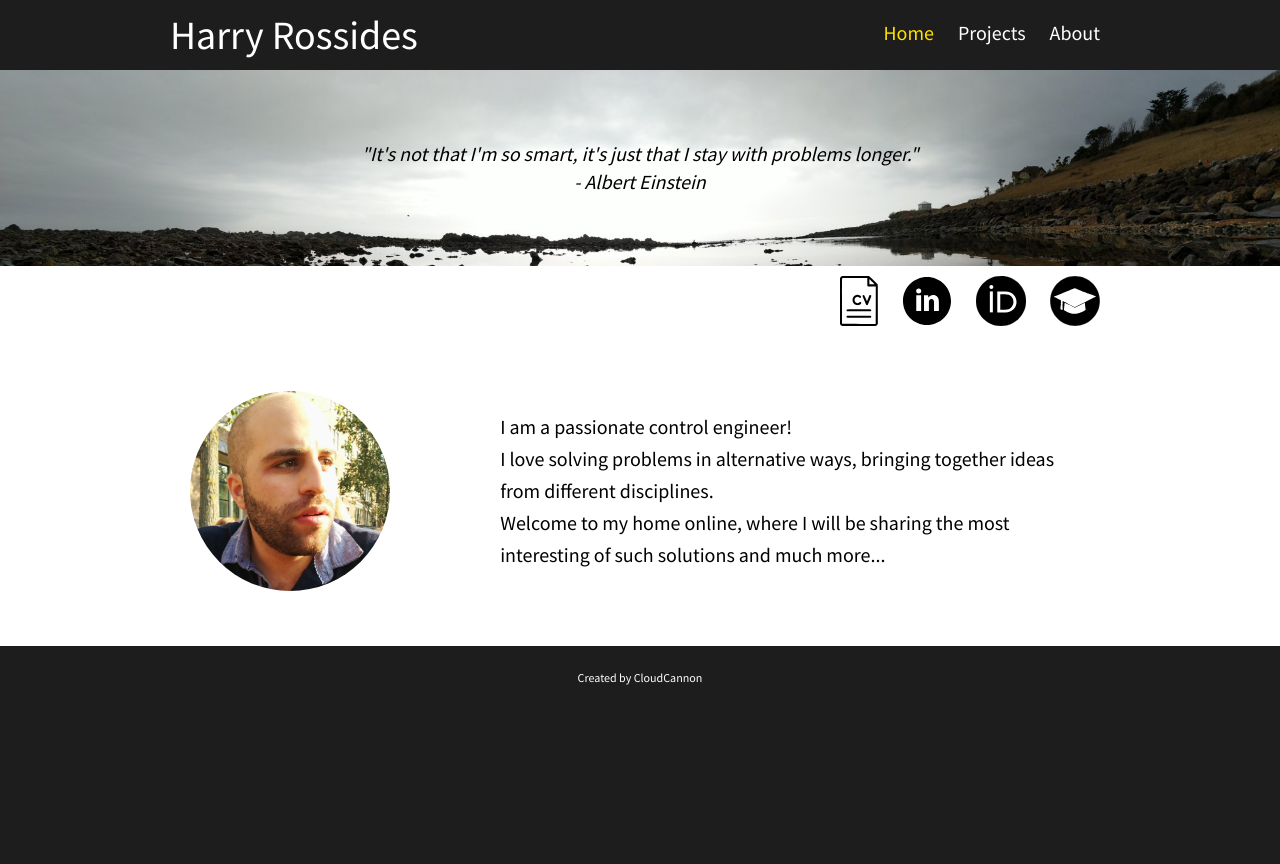
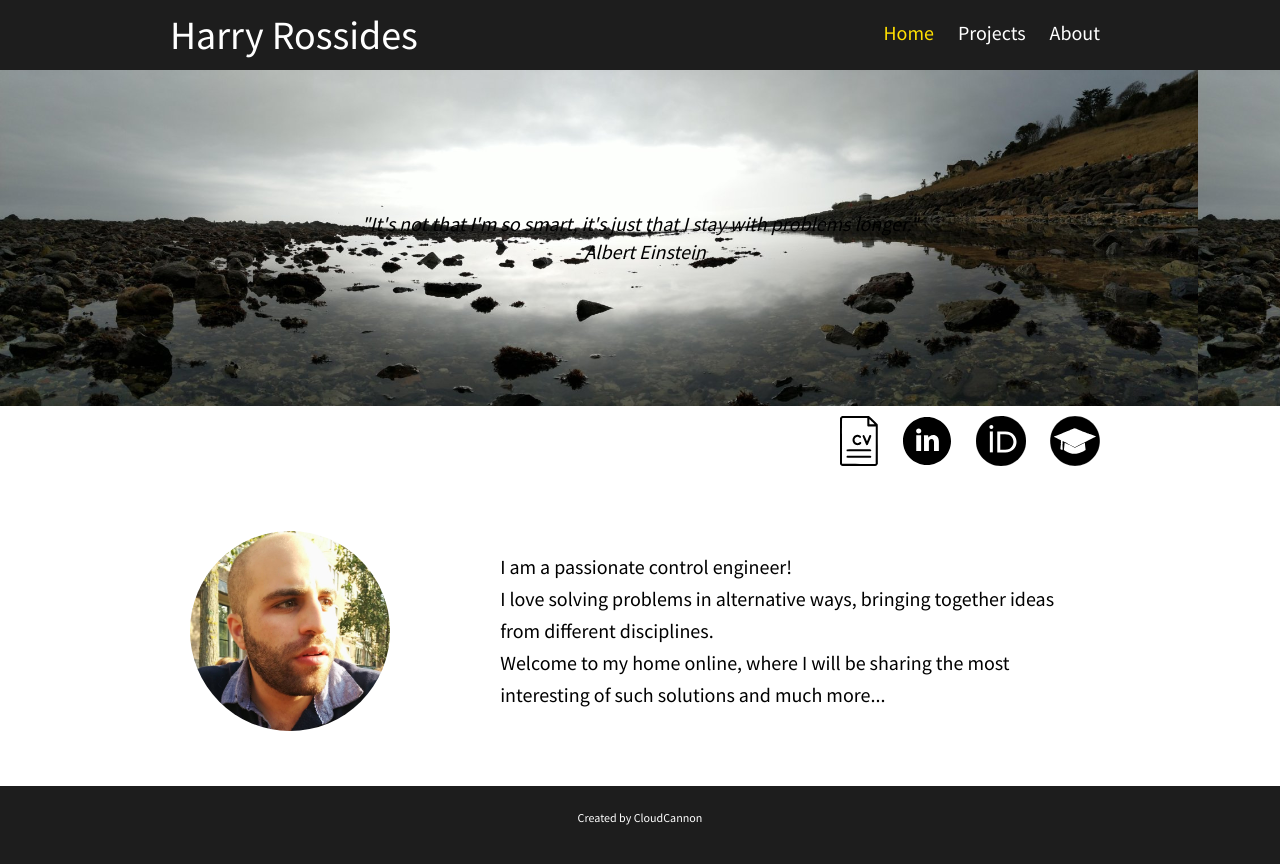
Before and after one commit to HarryRos/HarryRos.github.io, a Jekyll site: the page built from index.html, in a window 1280 px wide. Shown: the top 864 px of the page. Built offline with Jekyll 4.4.1, drawn with Linux system fonts in a browser that asks for light colours.

Commit message:
Edit quote alignment

```diff
--- a/css/style.css
+++ b/css/style.css
@@ -66,7 +66,7 @@ footer {
 section.hero {
 	color: #696969;
 	background-image: url('/images/lake.jpg');
-	background-size: cover;
+	background-size: auto 100%;
 }
 
 p.post-hero {
@@ -111,7 +111,7 @@ div.content {
 }
 
 section.hero {
-	padding: 50px 70px;
+	padding: 120px 0;
 }
 
 p.sub-text {
```
